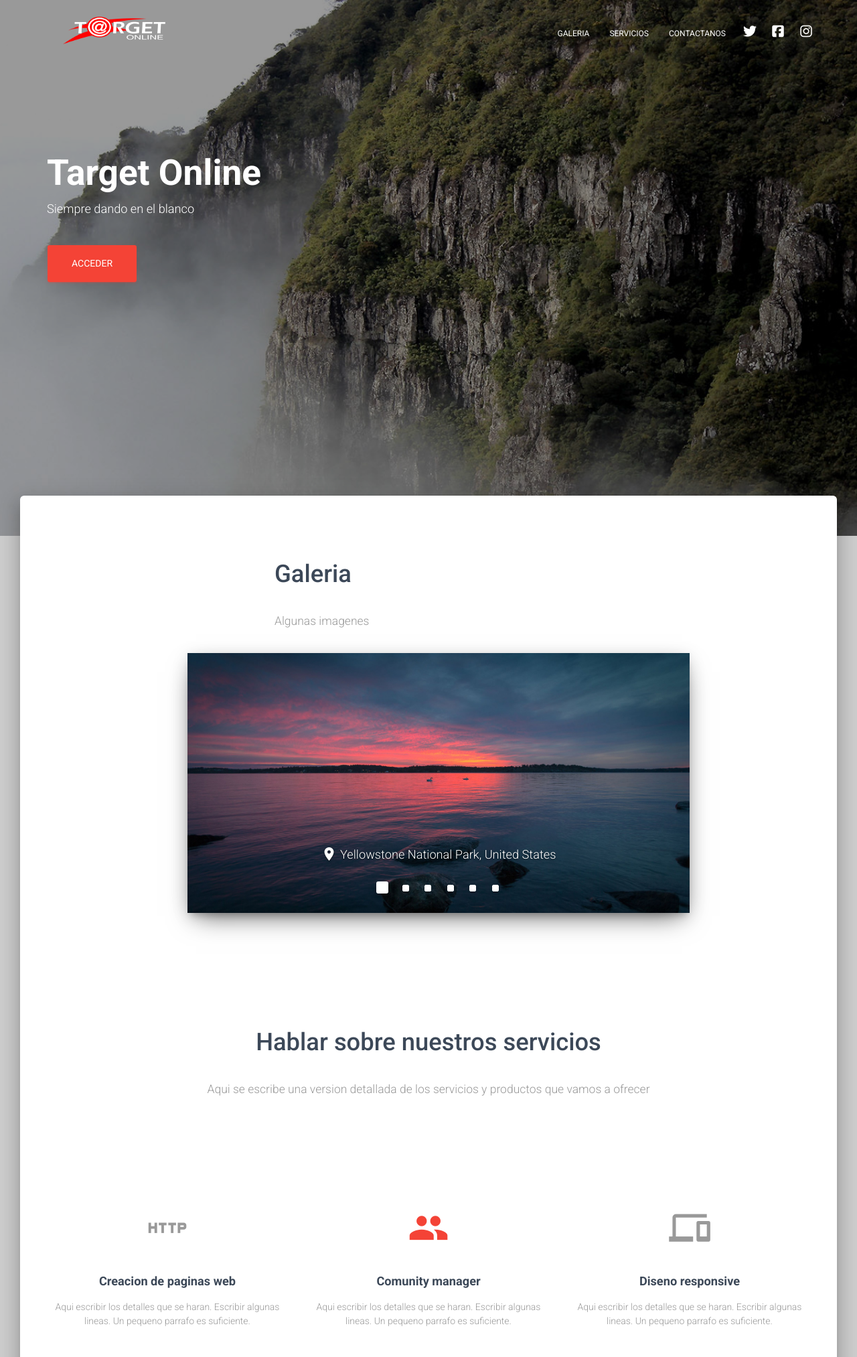
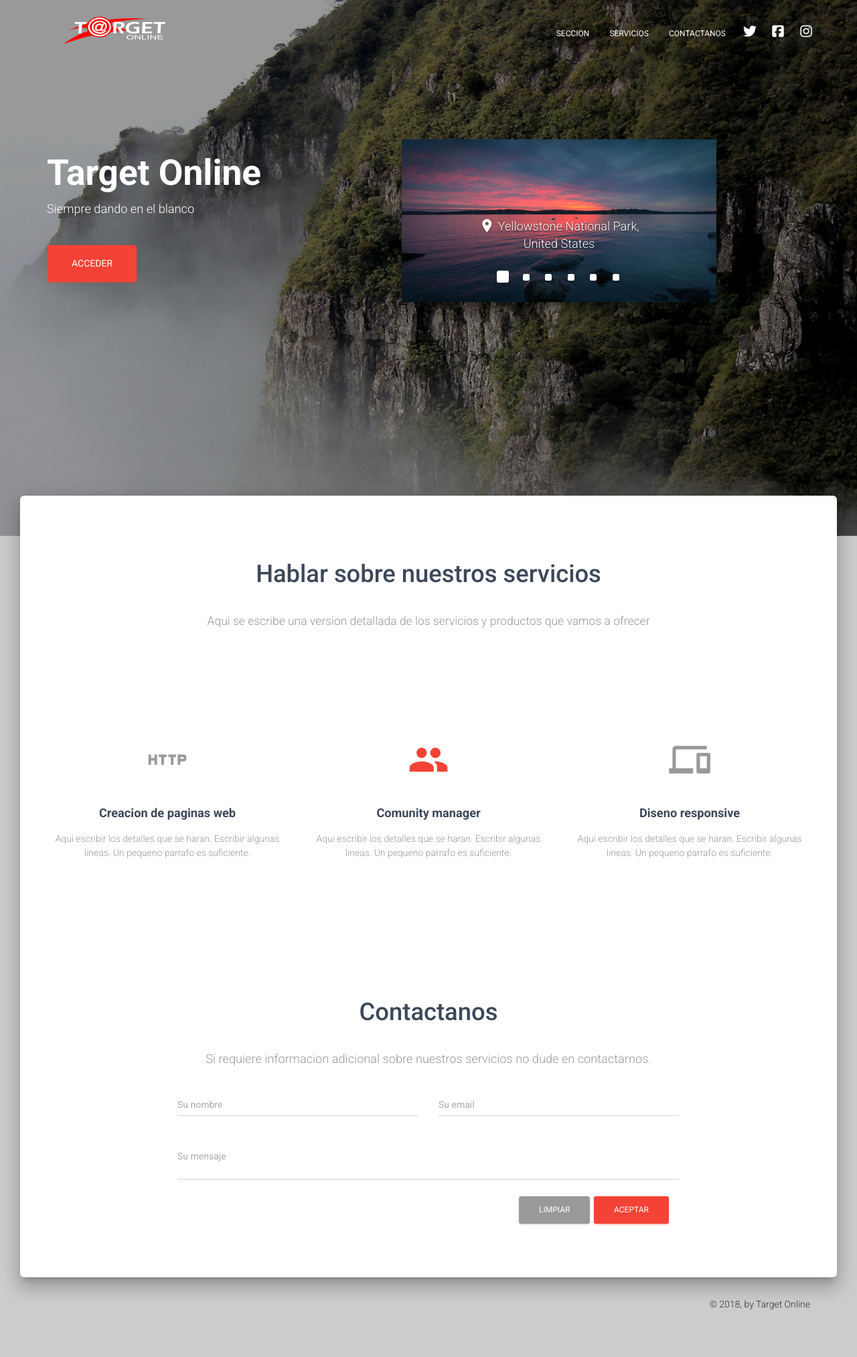
Before and after one commit to irojof/targetonline, a plain HTML site: page index.html in a window 1280 px wide. Shown: the top 2026 px of the page at 67% size. After the commit the page ends 1988 px from the top, so only its background shows below. Drawn offline with Linux system fonts and the light colour scheme.

Commit message:
Correciones
Nueva ubicacion de galeria
Correcion de names basados en la guia de estandares

```diff
--- a/index.html
+++ b/index.html
@@ -46,8 +46,8 @@
         	<div class="collapse navbar-collapse" id="navigation-example">
         		<ul class="nav navbar-nav navbar-right">
 					<li>
-						<a href="#bgaleria">
-							Galeria
+						<a href="#">
+							Seccion
 						</a>
     				</li>
     				<li>
@@ -86,33 +86,17 @@
         <div class="header header-filter" style="background-image: url('assets/img/bg4.jpeg');">
             <div class="container">
                 <div class="row">
-					<div class="col-md-6">
+					<div class="col-md-4">
 						<h1 class="title">Target Online</h1>
 	                    <h4>Siempre dando en el blanco</h4>
 	                    <br />
-	                    <a href="#bgaleria" class="btn btn-danger btn-raised btn-lg">
+	                    <a href="#bservicios" class="btn btn-danger btn-raised btn-lg">
 							Acceder
 						</a>
 					</div>
-                </div>
-            </div>
-        </div>
-
-		<div class="main main-raised">
-			<div class="container">
-				 <div class="section" id="carousel">
-					<div class="container">
-						<div class="row">
+					<div class="col-md-8">
 						<div class="col-md-8 col-md-offset-2">
-
 							<!-- Carousel Card -->
-								<div class="row"  id="bgaleria" name="bgaleria">
-									<div class="col-md-8 col-md-offset-2">
-										<h2 class="title">Galeria</h2>
-										<h5 class="description">Algunas imagenes</h5>
-										<br>
-									</div>
-								</div>
 							<div class="card card-raised card-carousel">
 								<div id="carousel-example-generic" class="carousel slide" data-ride="carousel">
 									<div class="carousel slide" data-ride="carousel">
@@ -180,15 +164,18 @@
 							<!-- End Carousel Card -->
 
 						</div>
+
+					</div>
+                </div>
             </div>
         </div>
 
-		</div>
-
-		    	<div class="section text-center section-landing">
+		<div class="main main-raised" >
+			<div class="container">
+				 <div class="section text-center section-landing" name="bservicios" id="bservicios">
 	                <div class="row">
 	                    <div class="col-md-8 col-md-offset-2">
-	                        <h2 class="title" name="bservicios" id="bservicios">Hablar sobre nuestros servicios</h2>
+	                        <h2 class="title" >Hablar sobre nuestros servicios</h2>
 	                        <h5 class="description">Aqui se escribe una version detallada de los servicios y productos que vamos a ofrecer </h5>
 	                    </div>
 	                </div>
@@ -231,32 +218,37 @@
 	                    <div class="col-md-8 col-md-offset-2">
 	                        <h2 class="text-center title" name="bcontactanos" id="bcontactanos">Contactanos</h2>
 							<h4 class="text-center description">Si requiere informacion adicional sobre nuestros servicios no dude en contactarnos.</h4>
-	                        <form class="contact-form">
+	                        <form class="contact-form" id="frm_contact" name="frm_contact">
 	                            <div class="row">
 	                                <div class="col-md-6">
 										<div class="form-group label-floating">
-											<label class="control-label">Su nombre</label>
+											<label class="control-label" id="lbl_name" name="lbl_name">Su nombre</label>
 											<input type="text" class="form-control">
 										</div>
 	                                </div>
 	                                <div class="col-md-6">
 										<div class="form-group label-floating">
-											<label class="control-label">Su email</label>
+											<label class="control-label" id="lbl_email" name="lbl_email">Su email</label>
 											<input type="email" class="form-control">
 										</div>
 	                                </div>
 	                            </div>
 
 								<div class="form-group label-floating">
-									<label class="control-label">Su mensaje</label>
+									<label class="control-label" id="lbl_message" name="lbl_message">Su mensaje</label>
 									<textarea class="form-control" rows="2"></textarea>
 								</div>
 
 								<div class="row">
-	                                <div class="col-md-4 col-md-offset-4 text-center">
-	                                    <button class="btn btn-danger btn-raised">
+									<div class="col-md-12 row">
+										<div class="pull-right">
+											<button class="btn btn-default btn-raised" id="btn_clear" name="btn_clear">
+												Limpiar
+											</button>
+											<button class="btn btn-danger btn-raised" id="btn_ok" name="btn_ok">
 												Aceptar
 											</button>
+										</div>
 									</div>
 								</div>
 	                        </form>
```
Lines whose indentation alone changed are shown as unchanged.
